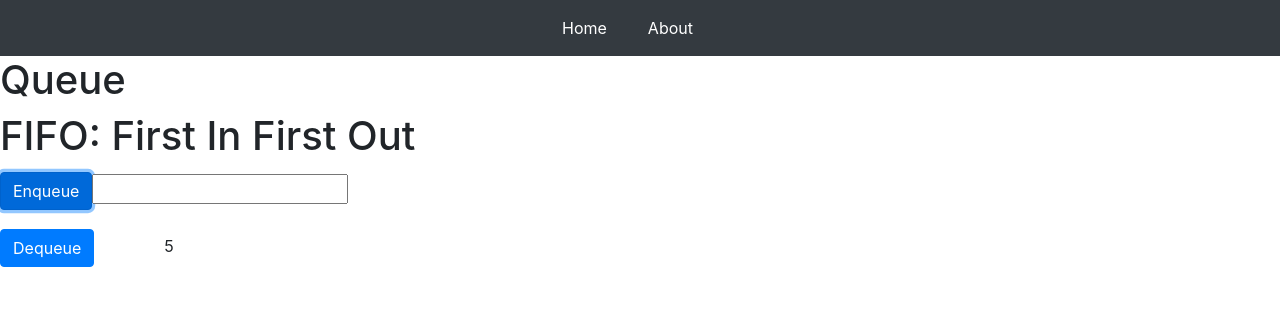
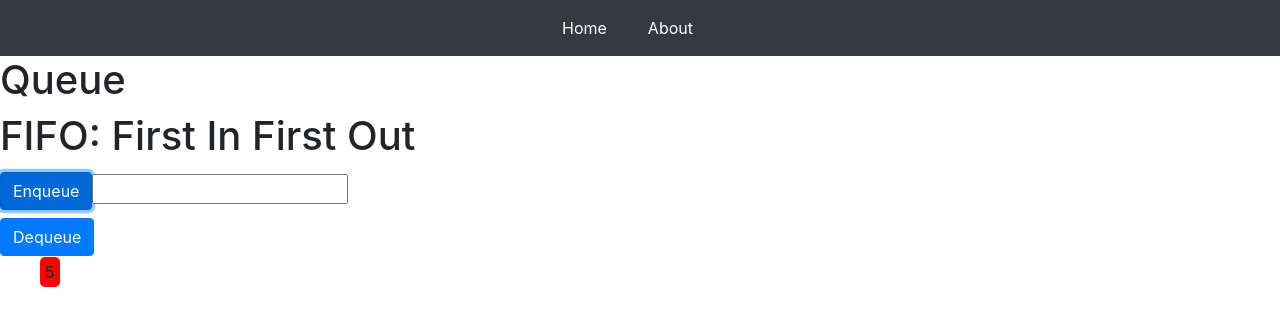
Before and after one commit to IUS-CS/project-dsavy, a React app in the folder src/: page /queue in a window 1280 px wide. Both pictures are taken after typing "5" into the empty fields and a click on the button "Enqueue". Shown: the top 326 px of the page. Built offline with nearby package versions, Linux system fonts and the light colour scheme.

Commit message:
enqueue and dequeue animation added

```diff
--- a/src/components/Queue.js
+++ b/src/components/Queue.js
@@ -24,10 +24,10 @@ const Queue = () => {
   }
 
   const transition = useTransition(queue, entry => entry.key, {
-    initial: { transform: 'translate3d(0px, 0px, 0)' },
-    from: { transform: 'translate3d(0,-60px,0)'},
-    enter: { transform: 'translate3d(0,0px,0)'},
-    leave: { transform: 'translate3d(0px,100px,0)' },
+    initial: { opacity: 0, display: 'inline'},
+    from: { opacity: 0, display: 'inline' },
+    enter: { opacity: 1 },
+    leave: { opacity: 0 },
 
   })
 
@@ -39,13 +39,11 @@ const Queue = () => {
       </header>
       <Enqueue enqueue={onAdd} />
       <Dequeue dequeue={onDelete} />
-      <Row style={{ display: "inline-flex", paddingTop: 20, paddingLeft: 45 }}>
       <ul className='queue'>
       {transition.map(({item, props, key}) =>
-        <animated.div key={key} style={props}><li>{item.element}</li></animated.div>
+        <animated.div key={key} style={props}><li style={{backgroundColor: 'red', borderRadius:'5px', padding:'5px'}}>{item.element}</li></animated.div>
       )}
       </ul>
-      </Row>
 
 
 
```
